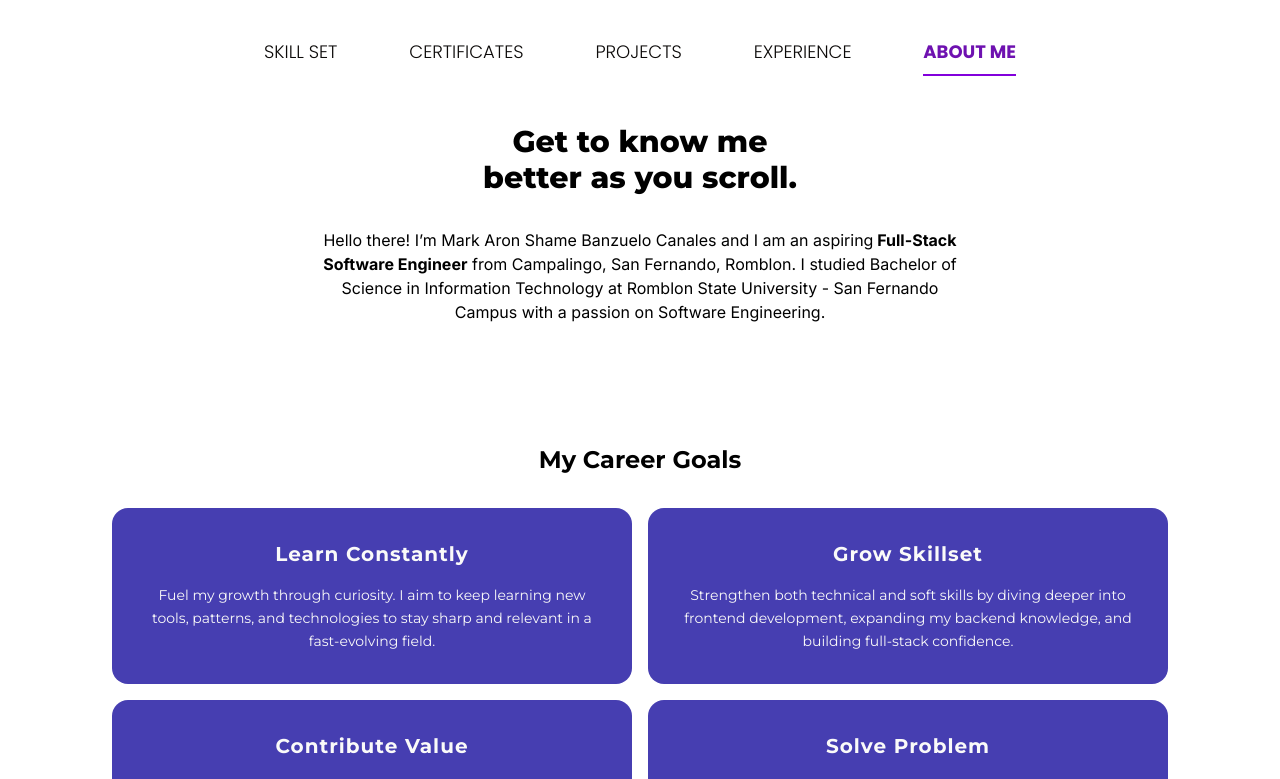
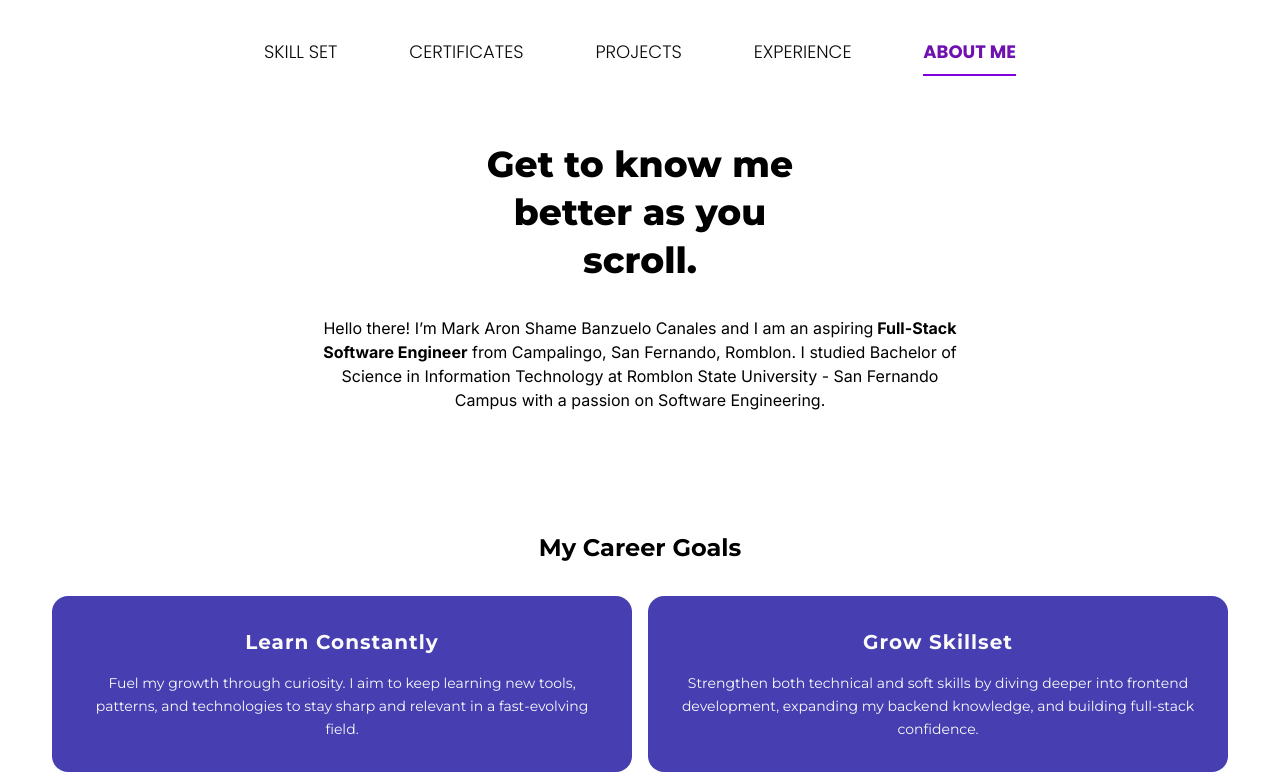
Before and after one commit to shameCanales/shame-portfolio, a React (Vite) app: page /about in a window 1280 px wide. Shown: the part 1620-2399 px from the top of the page. Built offline with nearby package versions, Linux system fonts and the light colour scheme; no server answers.

Commit message:
syled knowmore for large vp

```diff
--- a/src/pages/RootLayout.jsx
+++ b/src/pages/RootLayout.jsx
@@ -17,7 +17,7 @@ export default function RootLayout() {
         <Github />
       </div>
       <TechStack />
-      <div className="px-5 sm:px-8 md:px-13 lg:px-28">
+      <div className="px-5 sm:px-8 md:px-13">
         <Navigation />
         <Outlet />
       </div>
--- a/src/sections/KnowMoreAbout.jsx
+++ b/src/sections/KnowMoreAbout.jsx
@@ -1,8 +1,8 @@
 export default function KnowMeBetter() {
   return (
     <div>
-      <div className="text mt-16 sm:mt-7 md:mt-8">
-        <h2 className="montserrat-extrabold text-xl sm:text-2xl md:text-3xl text-center px-8 sm:max-w-[380px] sm:mx-auto">
+      <div className="text mt-16 sm:mt-7 md:mt-8 lg:mt-12">
+        <h2 className="montserrat-extrabold text-xl sm:text-2xl md:text-3xl lg:text-4xl lg:leading-12 text-center px-8 sm:max-w-[380px] sm:mx-auto">
           Get to know me better as you scroll.
         </h2>
         <p className="inter-regular text-xs sm:text-sm md:text-base text-center leading-4.5 sm:leading-5 md:leading-6 mt-4 sm:mt-6 md:mt-8 sm:max-w-[580px] md:max-w-[650px] sm:mx-auto">
```
